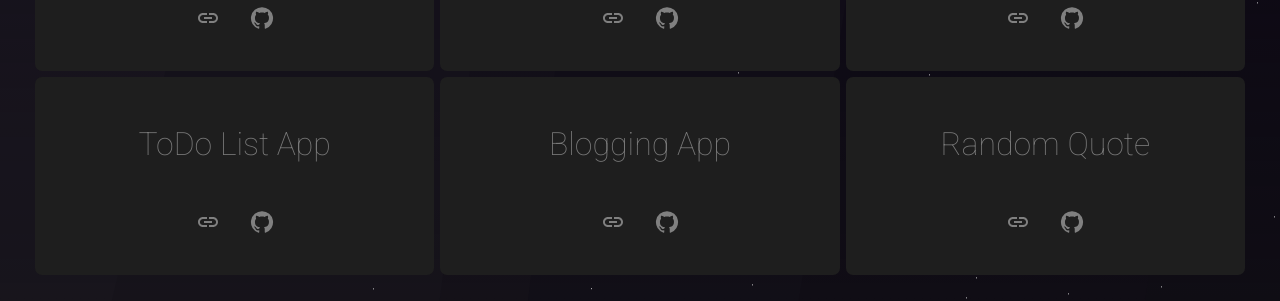
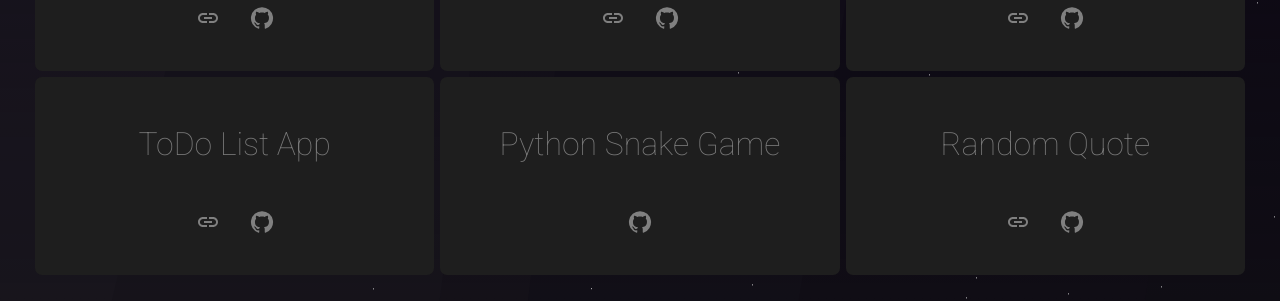
Before and after one commit to noel-pena/Portfolio-V3, a React (Vite) app: page / in a window 1280 px wide. Shown: the part 1140-1441 px from the top of the page. Built offline with nearby package versions, Linux system fonts and the light colour scheme.

Commit message:
change listed project

```diff
--- a/src/components/Projects.jsx
+++ b/src/components/Projects.jsx
@@ -104,14 +104,8 @@ export const Projects = () => {
         </Card>
         <Card className="card">
           <div className="card-content">
-            <p className="card-icon">Blogging App</p>
-            <a href="https://logger-z7gq.onrender.com">
-              <LinkIcon
-                className="links"
-                sx={{ color: "gray", padding: "15px" }}
-              />
-            </a>
-            <a href="https://github.com/noel-pena/-Logger">
+            <p className="card-icon">Python Snake Game</p>
+            <a href="https://github.com/noel-pena/Snake-Game">
               <GitHubIcon
                 className="links"
                 sx={{ color: "gray", padding: "15px" }}
```
